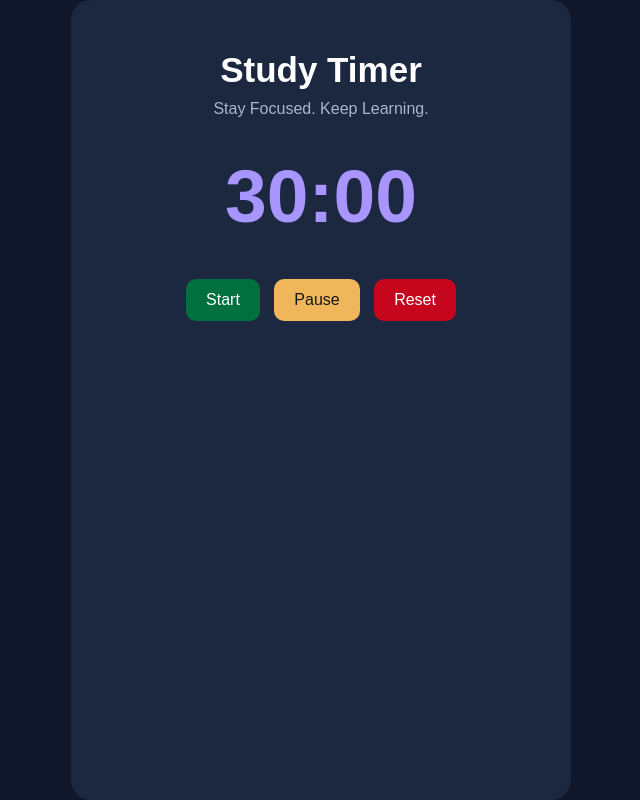
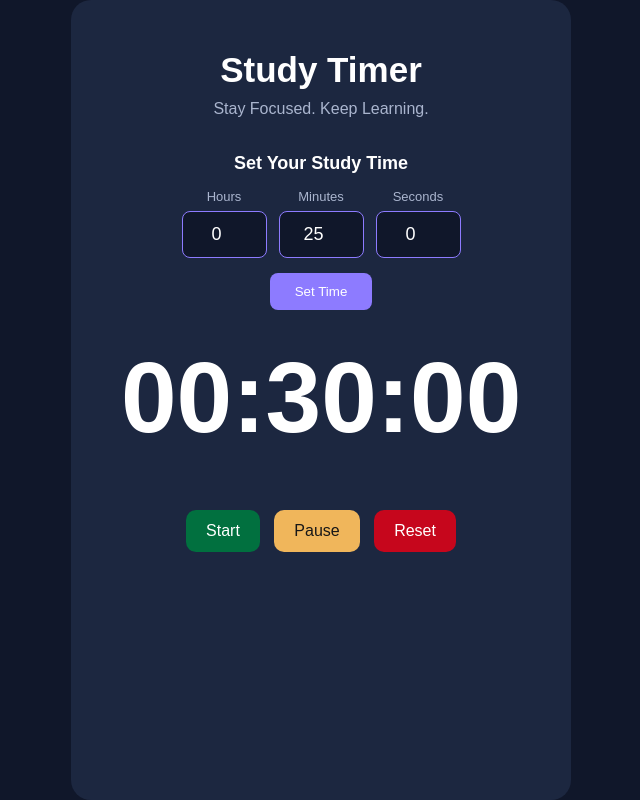
Before and after one commit to damiru-geesad/Study-Timer, a plain HTML site: page index.html in a window 1280 px wide. Shown: the whole page, without its empty margins (319-959 px from the left). Drawn offline with Linux system fonts and the light colour scheme.

Commit message:
Add user inputs

```diff
--- a/index.html
+++ b/index.html
@@ -10,6 +10,27 @@
     <div class="container">
         <h1>Study Timer</h1>
         <p>Stay Focused. Keep Learning.</p>
+
+        <div class="custom-time">
+            <h3>Set Your Study Time</h3>
+
+            <div class="time-inputs">
+
+                <div>
+                    <label>Hours</label>
+                    <input type="number" id="hours" min="0" max="99" value="0">
+                </div>
+                <div>
+                    <label>Minutes</label>
+                    <input type="number" id="minutesInput" min="0" max="59" value="25">
+                </div>
+                <div>
+                    <label>Seconds</label>
+                    <input type="number"id="secondsInput" min="0" max="59" value="0">
+                </div>
+            </div>
+            <button id="setTime">Set Time</button>
+        </div>
 
         <div class="timer">
             <h2 id="time">25:00</h2>
--- a/script.js
+++ b/script.js
@@ -1,15 +1,18 @@
-let time = 30* 60;
+let initialTime = 30*60;
+let time = initialTime;
 let timer = null;
 
 const display = document.getElementById("time");
 
 function updateDisplay(){
-    let minutes = Math.floor(time/60);
-    let seconds = time % 60;
+   let hours = Math.floor(time/3600);
+   let minutes = Math.floor((time % 3600) / 60);
+   let seconds = time % 60;
 
-    display.textContent =
-        String(minutes).padStart(2,"0") + ":" +
-        String(seconds).padStart(2,"0");
+   display.textContent =
+    String(hours).padStart(2,"0") + ":" +
+    String(minutes).padStart(2, "0") + ":" +
+    String(seconds).padStart(2, "0");
 }
 
 function startTimer(){
@@ -33,7 +36,7 @@ function pauseTimer(){
 }
 function resetTimer(){
     pauseTimer();
-    time = 25 * 60;
+    time = initialTime;
     updateDisplay();
 }
 
@@ -42,3 +45,35 @@ document.getElementById("pause").addEventListener("click",pauseTimer);
 document.getElementById("reset").addEventListener("click",resetTimer);
 
 updateDisplay();
+
+document.getElementById("setTime").addEventListener("click",function(){
+    pauseTimer();
+    let hours = Number(document.getElementById("hours").value);
+    let minutes = Number(document.getElementById("minutesInput").value);
+    let seconds = Number(document.getElementById("secondsInput").value);
+
+    if(
+        !Number.isInteger(hours) ||
+        !Number.isInteger(minutes) ||
+        !Number.isInteger(seconds) ||
+        hours < 0 || hours > 99 ||
+        minutes < 0 || minutes > 59 ||
+        seconds < 0 || seconds > 59
+    ){
+        alert("Please enter valid time values!");
+        return;
+    }
+
+    let totalSeconds = hours * 3600 + minutes * 60 + seconds;
+
+    if(totalSeconds <= 0){
+        alert("Please enter a time grater than Zero!")
+        return;
+    }
+    initialTime = totalSeconds;
+    time = totalSeconds;
+
+    updateDisplay();
+
+    alert("Your study time has been set!");
+})
--- a/style.css
+++ b/style.css
@@ -33,9 +33,9 @@ p{
     margin-bottom: 35px;
 }
 .timer h2{
-    font-size: 75px;
-    color: #a895ff;
-    margin-bottom: 35px;
+    font-size: 100px;
+    color: #ffffff;
+    margin-bottom: 50px;
 }
 .buttons button{
     padding: 12px 20px;
@@ -57,3 +57,49 @@ p{
     background: #c6061c;
     color: white;
 }
+
+.custom-time{
+    margin-bottom:30px;
+}
+.custom-time h3{
+    margin-bottom: 15px;
+    font-size: 18px;
+}
+.time-inputs{
+    display: flex;
+    justify-content: center;
+    gap: 12px;
+    margin-bottom: 15px;
+}
+.time-inputs div{
+    display: flex;
+    flex-direction: column;
+    gap: 7px;
+}
+.time-inputs label{
+    font-size: 13px;
+    color: #aab5ce;
+}
+
+.time-inputs input{
+    width: 85px;
+    padding: 12px 5px;
+    border-radius: 8px;
+    border: 1px solid #8d7bff;
+    background: #10172a;
+    color: white;
+    text-align: center;
+    font-size: 18px;
+}
+
+#setTime{
+    padding: 11px 25px;
+    background: #8d7bff;
+    color: white;
+    border: none;
+    border-radius: 8px;
+    cursor: pointer;
+}
+#setTime:hover{
+    background: #7562ed;
+}
```
